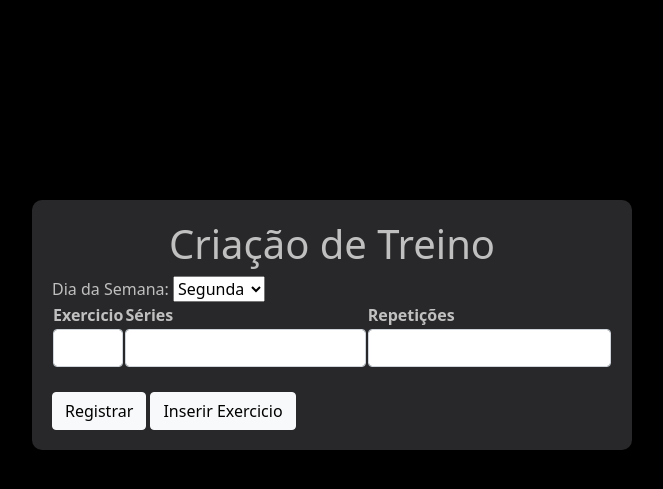
After one commit to FernandoPereira218/sistema-academia-web, a Django app: page /consulta_aluno/1/alterar_treino in a window 1280 px wide. The commit adds this page. Shown: the top 489 px of the page, without its empty margins (308-971 px from the left). Run offline with Django 4.2, Linux system fonts and the light colour scheme; data that the repository does not hold is empty.

Commit message:
Mudança página da ficha do aluno

```diff
--- a/academia_web/urls.py
+++ b/academia_web/urls.py
@@ -35,4 +35,5 @@ urlpatterns = [
     path('consulta_aluno/<id_aluno>', views.buscar_aluno),
     path('consulta_aluno/<id_aluno>/criar_treino', views.criar_treino),
     path('consulta_aluno/<id_aluno>/criar_treino/submit', views.submit_treino),
+    path('consulta_aluno/<id_aluno>/alterar_treino', views.alterar_treino),
 ]
--- a/classes/Aluno.py
+++ b/classes/Aluno.py
@@ -8,14 +8,19 @@ from classes.Pessoa import Pessoa
 
 class Aluno(Pessoa):
     def __init__(self, username, nome, cpf, email, senha):
-        treinamento = {
-            "Segunda": {},
-            "Terça": {},
-            "Quarta": {},
-            "Quinta": {},
-            "Sexta": {},
-            "Sábado": {},
-            "Domingo": {},
+        self.username = username
+        self.nome = nome
+        self.cpf = cpf
+        self.email = email
+        self.senha = senha
+        self.treinamento = {
+            "Segunda": [],
+            "Terça": [],
+            "Quarta": [],
+            "Quinta": [],
+            "Sexta": [],
+            "Sábado": [],
+            "Domingo": [],
         }
 
     @register.filter
--- a/core/views.py
+++ b/core/views.py
@@ -155,10 +155,13 @@ def buscar_aluno(request, id_aluno):
         email=doc_ref.get('email')
     )
     temp.id = doc_ref.id
-    temp.treinamento = doc_ref.get('treinamento')
+
+    try:
+        temp.treinamento = doc_ref.get('treinamento')
+    except:
+        pass
     dados['aluno'] = temp
     dados['dias_semana'] = ["Segunda", "Terça", "Quarta", "Quinta", "Sexta", "Sábado", "Domingo"]
-    dados['lista_treino'] = temp.treinamento
     return render(request, 'student_page.html', dados)
 
 
@@ -191,25 +194,44 @@ def submit_treino(request, id_aluno):
         series = request.POST.getlist('series')
         repeticoes = request.POST.getlist('repeticoes')
         diaSemana = request.POST.get('dia_semana')
-        treinamento = {}
-        treinamento[diaSemana] = []
+
+        aluno = db.collection('Aluno').document(id_aluno).get()
+        temp = Aluno(
+            username=aluno.get('username'),
+            nome=aluno.get('nome'),
+            senha=aluno.get('senha'),
+            cpf=aluno.get('cpf'),
+            email=aluno.get('email')
+        )
+        try:
+            temp.treinamento = aluno.get('treinamento')
+        except:
+            pass
+        temp.treinamento[diaSemana] = []
         for i in range(len(exercicios)):
-            treinamento[diaSemana].append({
+            temp.treinamento[diaSemana].append({
                 'Exercicio': exercicios[i],
                 'Series': series[i],
                 'Repeticoes': repeticoes[i],
             })
 
-    aluno = db.collection('Aluno').document(id_aluno).get()
-    temp = Pessoa(
-        username=aluno.get('username'),
-        nome=aluno.get('nome'),
-        senha=aluno.get('senha'),
-        cpf=aluno.get('cpf'),
-        email=aluno.get('email')
-    )
-    temp.treinamento = treinamento
     objeto = temp.converter_objeto()
     doc_ref = db.collection('Aluno').document(id_aluno)
     doc_ref.set(objeto)
     return redirect('/consulta_aluno/' + id_aluno)
+
+
+def alterar_treino(request, id_aluno):
+    aluno = db.collection('Aluno').document(id_aluno).get()
+    temp = Aluno(
+        username=aluno.get('username'),
+        nome=aluno.get('nome'),
+        cpf=aluno.get('cpf'),
+        email=aluno.get('email'),
+        senha=aluno.get('senha')
+    )
+    temp.treinamento = aluno.get('treinamento')
+
+    dados = {}
+    dados['aluno'] = temp
+    return render(request, 'alter_practice.html', dados)
--- /dev/null
+++ b/templates/alter_practice.html
@@ -0,0 +1,103 @@
+<!DOCTYPE html>
+<html lang="en">
+<head>
+    <link href="https://cdn.jsdelivr.net/npm/bootstrap@5.1.3/dist/css/bootstrap.min.css" rel="stylesheet" integrity="sha384-1BmE4kWBq78iYhFldvKuhfTAU6auU8tT94WrHftjDbrCEXSU1oBoqyl2QvZ6jIW3" crossorigin="anonymous">
+    <meta charset="UTF-8">
+    <title>Alterar Treino</title>
+
+    <style>
+        .formulario{
+            width: 600px;
+            margin: 200px auto;
+            background-color: #28282a;
+            border-radius: 10px;
+            padding: 20px;
+            color: silver;
+        }
+        body{
+            background-color: black;
+        }
+    </style>
+</head>
+<body>
+<form class = "formulario" method="POST" action="criar_treino/submit"> {% csrf_token %}
+    <h1 class="text-center">Criação de Treino</h1>
+    <div class="">
+        Dia da Semana:
+        <select name="dia_semana">
+            <option value="Segunda">Segunda</option>
+            <option value="Terça">Terça</option>
+            <option value="Quarta">Quarta</option>
+            <option value="Quinta">Quinta</option>
+            <option value="Sexta">Sexta</option>
+            <option value="Sábado">Sábado</option>
+            <option value="Domingo">Domingo</option>
+        </select>
+        <table id="tabela">
+        <tr>
+            <th>
+                Exercicio
+            </th>
+            <th>
+                Séries
+            </th>
+            <th>
+                Repetições
+            </th>
+        </tr>
+        <tr id="linhas" name="linhas">
+            <td>
+                <select class="form-control form-control" name="exercicios" id="id_select">
+                    <option value="none"></option>
+                    {% for exercicio in exercicios %}
+                    <option value="{{ exercicio.nome }}">{{ exercicio.nome }}</option>
+                    {% endfor %}
+                </select>
+            </td>
+            <td>
+                <input class="form-control form-control" type="number" name="series">
+            </td>
+            <td>
+                <input class="form-control form-control" type="number" name="repeticoes">
+            </td>
+        </tr>
+    </table>
+    </div>
+    <br>
+    <button class="btn btn-light" type="submit" onclick="superTeste()">Registrar</button>
+    <button class="btn btn-light" type="button" onclick="inserirExercicio()">Inserir Exercicio</button>
+</form>
+
+<script type="text/javascript">
+
+function inserirExercicio(){
+    const elementos = document.getElementsByName('linhas');
+    var count = elementos.length;
+    const linha = document.getElementById("linhas");
+    const clone = linha.cloneNode(true);
+
+    const tabela = document.getElementById("tabela");
+    tabela.appendChild(clone);
+}
+
+function superTeste(){
+    const elementos = document.getElementsByName('linhas');
+    var resultado = '';
+    var array = [];
+    for(var i = 0; i < elementos.length; i++){
+        console.log(elementos[i].children[0].children[0]);
+        //var exercicio = elementos[i].getElementById('id_select');
+        array.push({
+            'Exercicio': elementos[i].children[0].children[0].value,
+            'Series': elementos[i].children[1].children[0].value,
+            'Repeticoes': elementos[i].children[2].children[0].value,
+        });
+    }
+    //const testes = document.getElementById('testes');
+    // testes.value = array;
+}
+
+
+</script>
+</body>
+</html>
```
Also changed, not shown: templates/student_page.html (+15 -24 lines).
